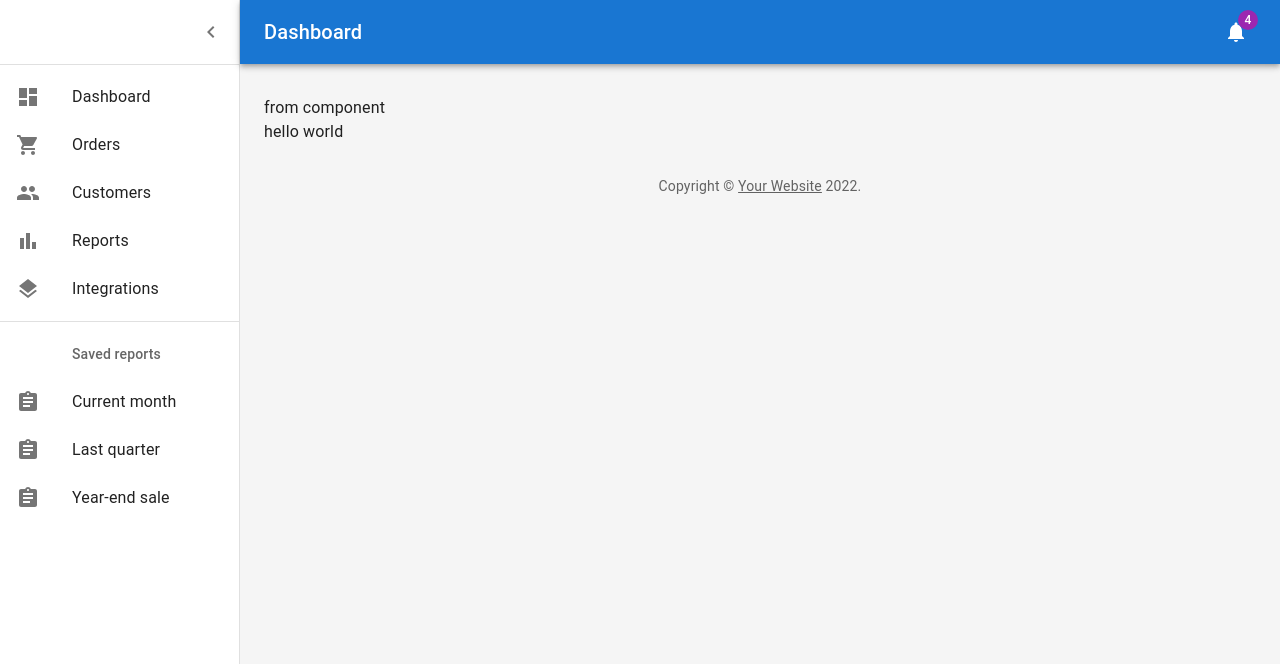
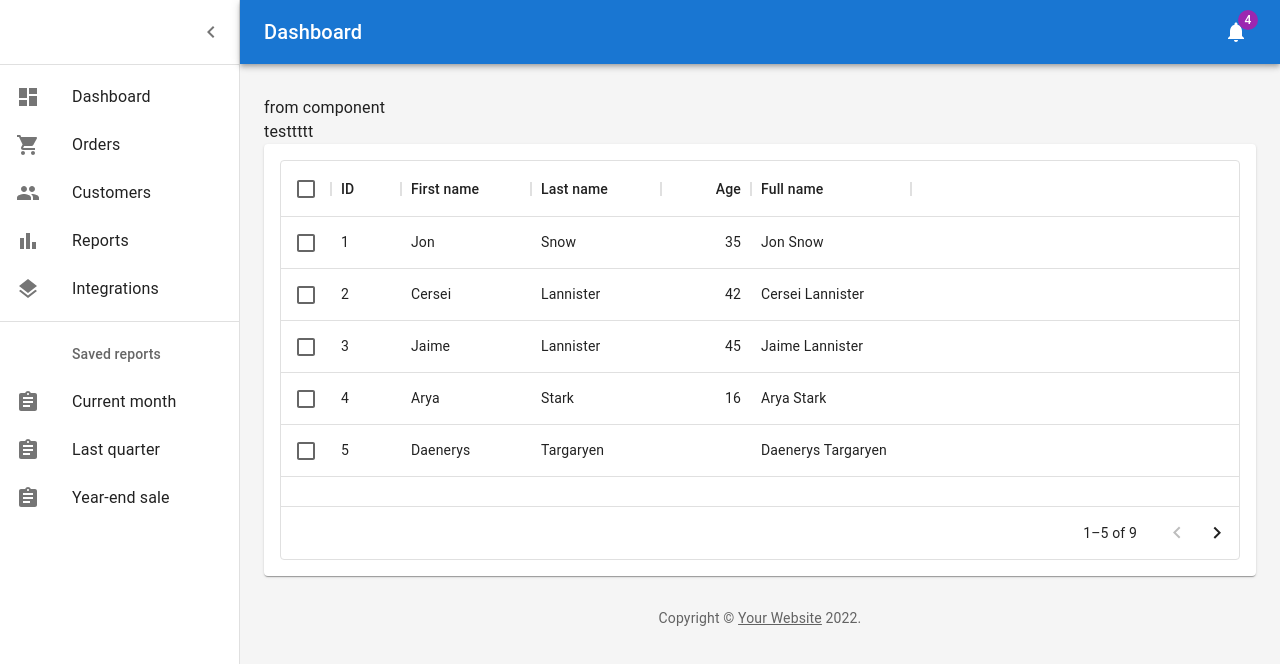
Before and after one commit to mehdi88hp/englishapp-react, a Next.js app: page /admin/books in a window 1280 px wide. Shown: the top 664 px of the page. Built offline with nearby package versions, Linux system fonts and the light colour scheme; no server answers.

Commit message:
implement books create form basics

```diff
--- /dev/null
+++ b/src/pages/admin/books/form.tsx
@@ -0,0 +1,35 @@
+// pages/index.tsx
+
+import type { ReactElement } from 'react'
+import Layout from '../layout'
+import type { NextPageWithLayout } from '../../_app'
+import * as React from 'react';
+import Grid from "@mui/material/Grid";
+import Paper from "@mui/material/Paper";
+import { TextField } from "@mui/material";
+
+const Page: NextPageWithLayout = () => {
+
+  return (
+    <Grid container spacing={3}>
+      <Grid item xs={12}>
+
+        <Paper sx={{p: 2, display: 'flex', flexDirection: 'column'}}>
+          <TextField label="Outlined secondary" color="secondary" focused/>
+        </Paper>
+      </Grid>
+    </Grid>
+  );
+}
+
+Page.getLayout = function getLayout(page: ReactElement) {
+  return (
+    <Layout>
+      {/*<NestedLayout>{page}</NestedLayout>*/}
+      from component
+      {page}
+    </Layout>
+  )
+}
+
+export default Page
--- a/src/pages/admin/books/index.tsx
+++ b/src/pages/admin/books/index.tsx
@@ -3,9 +3,89 @@
 import type { ReactElement } from 'react'
 import Layout from '../layout'
 import type { NextPageWithLayout } from '../../_app'
+import * as React from 'react';
+import { DataGrid, GridColDef, GridValueGetterParams } from '@mui/x-data-grid';
+import Grid from "@mui/material/Grid";
+import Link from "next/link";
+import Paper from "@mui/material/Paper";
+import requests from "../../../../utils/requests";
+
+const columns: GridColDef[] = [
+  {field: 'id', headerName: 'ID', width: 70},
+  {field: 'firstName', headerName: 'First name', width: 130},
+  {field: 'lastName', headerName: 'Last name', width: 130},
+  {
+    field: 'age',
+    headerName: 'Age',
+    type: 'number',
+    width: 90,
+  },
+  {
+    field: 'fullName',
+    headerName: 'Full name',
+    description: 'This column has a value getter and is not sortable.',
+    sortable: false,
+    width: 160,
+    valueGetter: (params: GridValueGetterParams) =>
+      `${params.row.firstName || ''} ${params.row.lastName || ''}`,
+  },
+];
+
+const rows = [
+  {id: 1, lastName: 'Snow', firstName: 'Jon', age: 35},
+  {id: 2, lastName: 'Lannister', firstName: 'Cersei', age: 42},
+  {id: 3, lastName: 'Lannister', firstName: 'Jaime', age: 45},
+  {id: 4, lastName: 'Stark', firstName: 'Arya', age: 16},
+  {id: 5, lastName: 'Targaryen', firstName: 'Daenerys', age: null},
+  {id: 6, lastName: 'Melisandre', firstName: null, age: 150},
+  {id: 7, lastName: 'Clifford', firstName: 'Ferrara', age: 44},
+  {id: 8, lastName: 'Frances', firstName: 'Rossini', age: 36},
+  {id: 9, lastName: 'Roxie', firstName: 'Harvey', age: 65},
+];
 
 const Page: NextPageWithLayout = () => {
-  return <p>hello world</p>
+
+  React.useEffect(() => {
+    /*    fetch('http://localhost:8080', {
+          method: 'POST', // or 'PUT'
+          headers: {
+            'Content-Type': 'application/json',
+          },
+          // body: JSON.stringify(data),
+        })
+          .then(res => res.json())
+          .then(res => {
+            console.log(res)
+          })*/
+
+
+    fetch('https://jsonplaceholder.typicode.com/todos/1')
+      .then(response => response.json())
+      .then(json => console.log(json))
+    // const request = await fetch('http://localhost:8080').then((res) => res.json())
+
+  }, []);
+
+  return (
+    <Grid container spacing={3}>
+      <Grid item xs={12}>
+        <Link href={`/admin/books`}>
+          <a>testtttt</a>
+        </Link>
+        <Paper sx={{p: 2, display: 'flex', flexDirection: 'column'}}>
+          <div style={{height: 400, width: '100%'}}>
+            <DataGrid
+              rows={rows}
+              columns={columns}
+              pageSize={5}
+              rowsPerPageOptions={[5]}
+              checkboxSelection
+            />
+          </div>
+        </Paper>
+      </Grid>
+    </Grid>
+  );
 }
 
 Page.getLayout = function getLayout(page: ReactElement) {
```
Also changed, not shown: tsconfig.json (+25 -3 lines).
